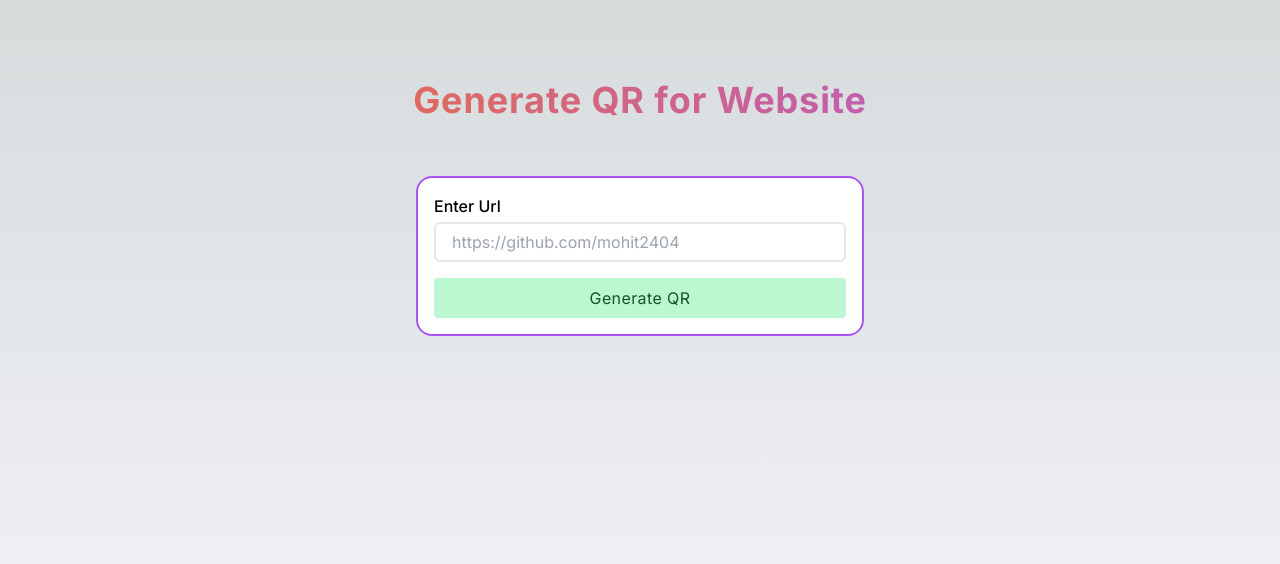
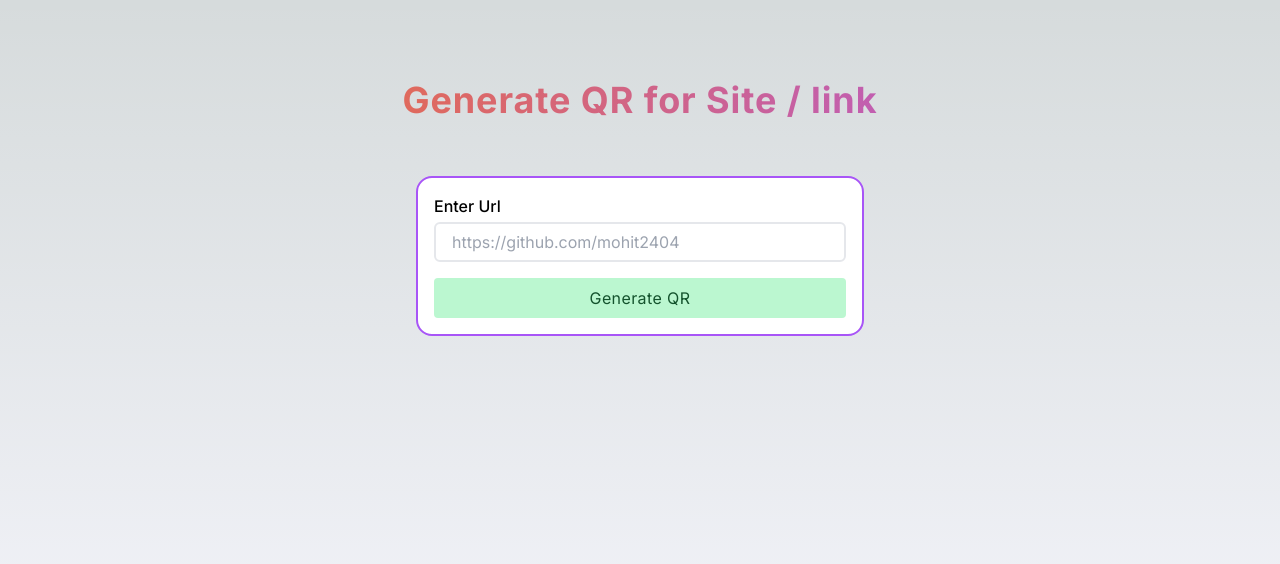
Before and after one commit to mohit2404/qr-generator, a Next.js app: page /site-url in a window 1280 px wide. Shown: the top 564 px of the page. Built offline with nearby package versions, Linux system fonts and the light colour scheme.

Commit message:
update files

```diff
--- a/app/site-url/page.tsx
+++ b/app/site-url/page.tsx
@@ -46,7 +46,7 @@ export default function WebsitePage() {
   return (
     <section className="section">
       <h1 className="gradient-text text-center text-2xl font-bold md:text-4xl">
-        Generate QR for Website
+        Generate QR for Site / link
       </h1>
       <div className="qr-card">
         <form onSubmit={handleFormSubmit}>
--- a/app/text/page.tsx
+++ b/app/text/page.tsx
@@ -46,7 +46,7 @@ export default function TextPage() {
   return (
     <section className="section">
       <h1 className="gradient-text text-center text-2xl font-bold md:text-4xl">
-        Generate QR for Sms
+        Generate QR for Text
       </h1>
       <div className="qr-card">
         <form onSubmit={handleFormSubmit}>
```
